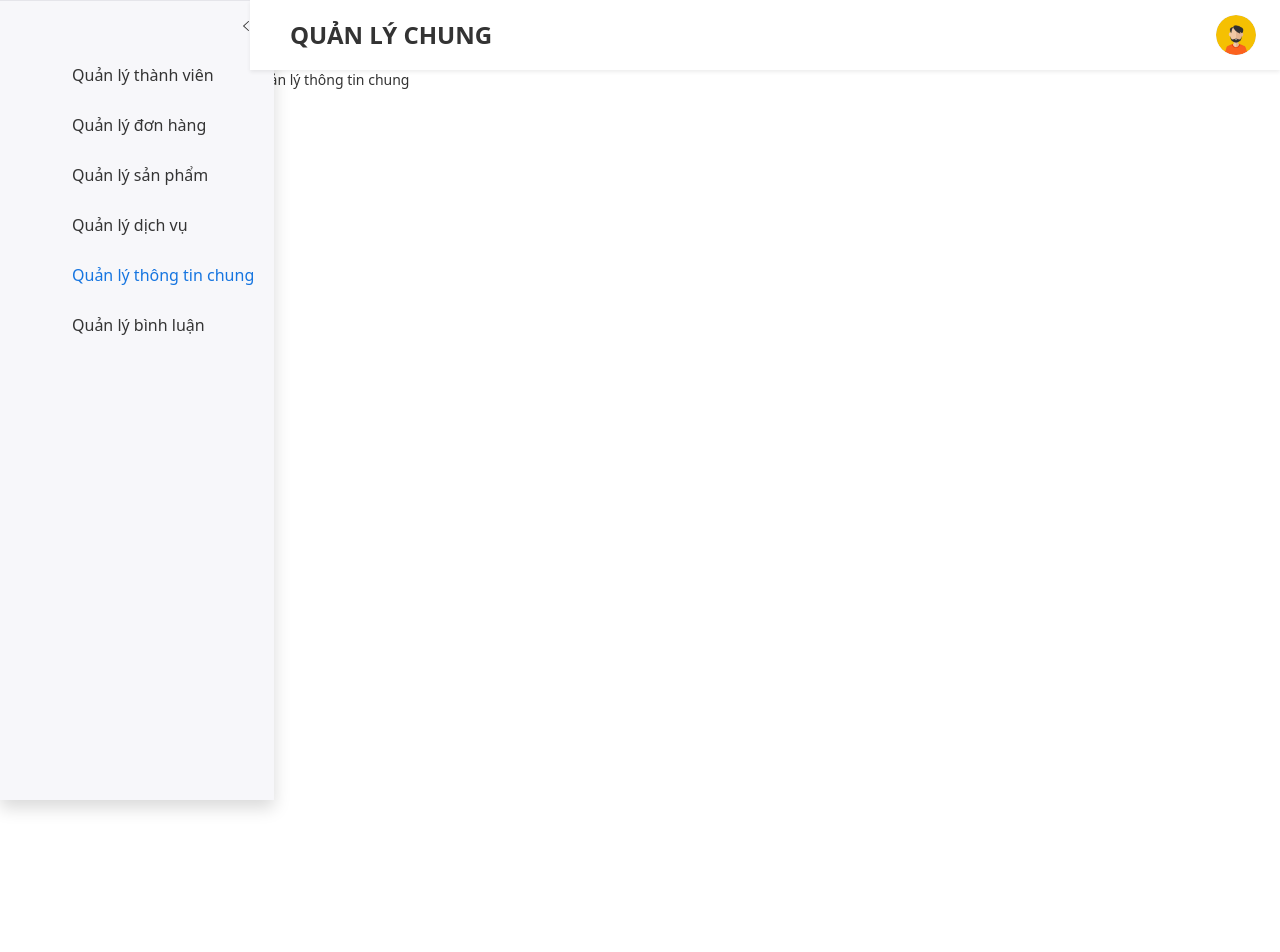
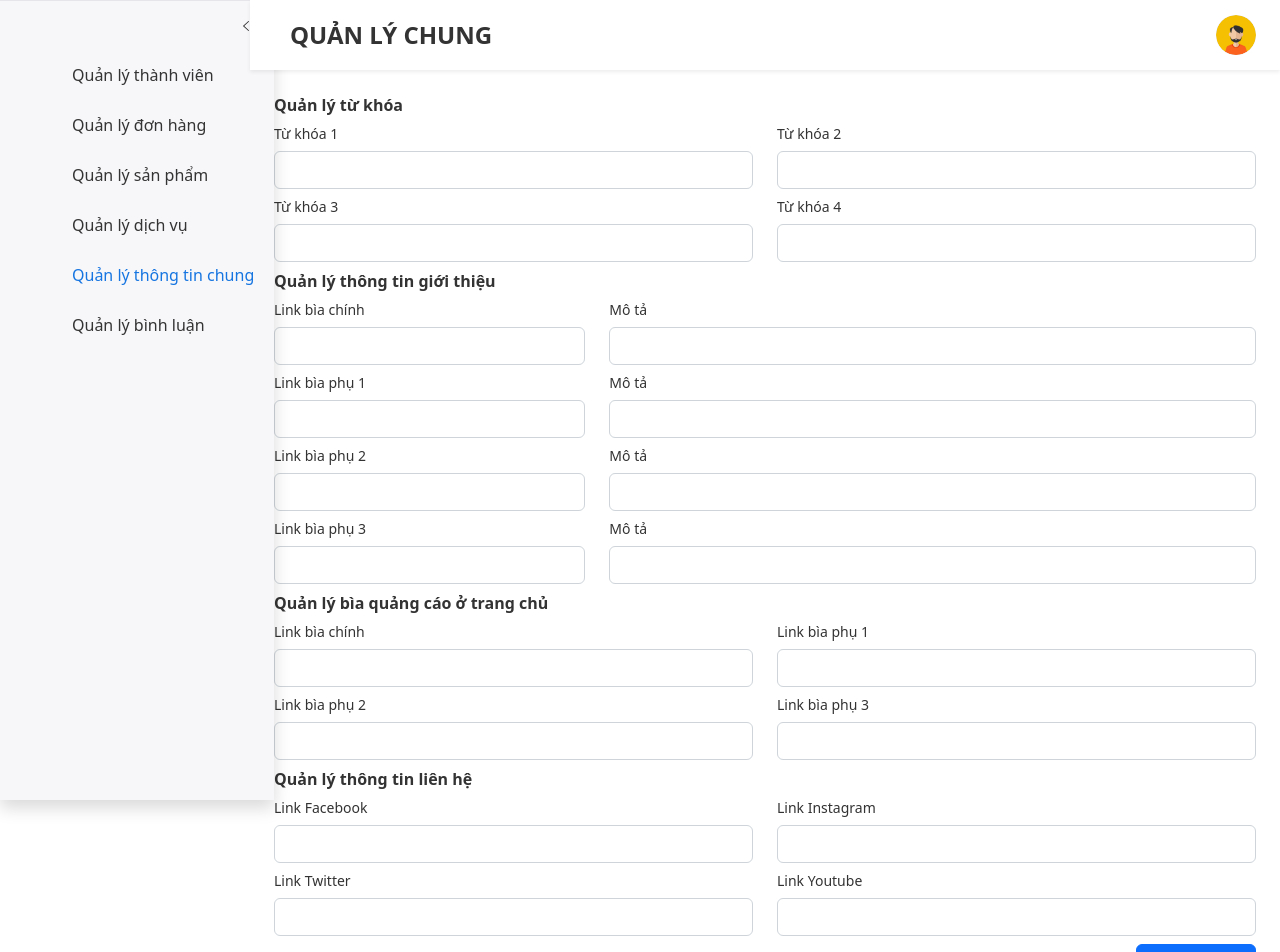
Before and after one commit to kieukhanhquan/computer_app, a React (Create React App) app in the folder Admin/: page /infor in a window 1280 px wide. Shown: the top 952 px of the page. Before the commit the page ends 800 px from the top, so only its background shows below. Built offline with nearby package versions, Linux system fonts and the light colour scheme; some icons are missing.

Commit message:
Implement UI for information management page

```diff
--- /dev/null
+++ b/Admin/src/Pages/Infor/confirm.js
@@ -0,0 +1,21 @@
+import { AiOutlineCheckCircle } from 'react-icons/ai'
+const confirmChange = () => {
+    return (
+        <div className="modal fade" id="confirm" tabIndex="-1" role="dialog" aria-hidden="true">
+            <div className="modal-dialog modal-dialog-centered" role="document">
+                <div className="modal-content" style={{ width: "400px", height: "350px" }}>
+                    <div className="modal-body d-flex flex-column justify-content-around align-items-center">
+                        <h4 className="text-center">Xác nhận thay đổi trang thông tin quản lý</h4>
+                        <AiOutlineCheckCircle size={125}  style={{ color: "#0d6efd" }}/>
+                        <p className='display-8 text-center'>Bạn sẽ không được hoàn tác</p>
+                    </div>
+                    <div className="modal-footer d-flex justify-content-around">
+                        <button type="button" className="btn btn-secondary" data-bs-dismiss="modal">Hủy</button>
+                        <button type="button" className="btn btn-primary" data-bs-dismiss="modal">Xóa</button>
+                    </div>
+                </div>
+            </div>
+        </div>
+    )
+}
+export default confirmChange
--- a/Admin/src/Pages/Infor/index.js
+++ b/Admin/src/Pages/Infor/index.js
@@ -1,9 +1,129 @@
+import { Fragment } from 'react';
+import confirmChange from './confirm'
 function Infor() {
-    return (
-      <div>
-        Quản lý thông tin chung
+  return (
+    <Fragment>
+      <div className="container-fluid d-flex flex-column p-4 justify-content-center w-100 gap-2">
+        <form>
+          {confirmChange()}
+          <h6>Quản lý từ khóa</h6>
+          <div className="row d-flex flex-sm-row flex-column">
+            <div className="form-group col">
+              <label htmlFor="k_1" className="col-form-label">Từ khóa 1</label>
+              <input type="text" className="form-control" id="k_1" />
+            </div>
+            <div className="form-group col">
+              <label htmlFor="k_2" className="col-form-label">Từ khóa 2</label>
+              <input type="text" className="form-control" id="k_2" />
+            </div>
+          </div>
+          <div className="row d-flex flex-sm-row flex-column">
+            <div className="form-group col">
+              <label htmlFor="k_3" className="col-form-label">Từ khóa 3</label>
+              <input type="text" className="form-control" id="k_3" />
+            </div>
+
+            <div className="form-group col">
+              <label htmlFor="k_4" className="col-form-label">Từ khóa 4</label>
+              <input type="text" className="form-control" id="k_4" />
+            </div>
+          </div>
+          <h6 className='pt-2'>Quản lý thông tin giới thiệu</h6>
+          <div className="row d-flex flex-sm-row flex-column">
+            <div className="form-group col-sm-4 col">
+              <label htmlFor="cover_link" className="col-form-label">Link bìa chính</label>
+              <input type="text" className="form-control" id="cover_link" />
+            </div>
+
+            <div className="form-group col-sm-8 col">
+              <label htmlFor="cover_desc" className="col-form-label">Mô tả</label>
+              <input type="text" className="form-control" id="cover_desc" />
+            </div>
+          </div>
+          <div className="row d-flex flex-sm-row flex-column">
+            <div className="form-group col-sm-4 col">
+              <label htmlFor="c_1_link" className="col-form-label">Link bìa phụ 1</label>
+              <input type="text" className="form-control" id="c_1_link" />
+            </div>
+            <div className="form-group col-sm-8 col">
+              <label htmlFor="c_1_desc" className="col-form-label">Mô tả</label>
+              <input type="text" className="form-control" id="c_1_desc" />
+            </div>
+          </div>
+          <div className="row d-flex flex-sm-row flex-column">
+            <div className="form-group col-sm-4 col">
+              <label htmlFor="c_2_link" className="col-form-label">Link bìa phụ 2</label>
+              <input type="text" className="form-control" id="c_2_link" />
+            </div>
+
+            <div className="form-group col-sm-8 col">
+              <label htmlFor="c_2_desc" className="col-form-label">Mô tả</label>
+              <input type="text" className="form-control" id="c_2_desc" />
+            </div>
+          </div>
+          <div className="row d-flex flex-sm-row flex-column">
+            <div className="form-group col-sm-4 col">
+              <label htmlFor="c_3_link" className="col-form-label">Link bìa phụ 3</label>
+              <input type="text" className="form-control" id="c_3_link" />
+            </div>
+
+            <div className="form-group col-sm-8 col">
+              <label htmlFor="c_3_desc" className="col-form-label">Mô tả</label>
+              <input type="text" className="form-control" id="c_3_desc" />
+            </div>
+          </div>
+          <h6 className='pt-2'>Quản lý bìa quảng cáo ở trang chủ</h6>
+          <div className="row d-flex flex-sm-row flex-column">
+            <div className="form-group col">
+              <label htmlFor="ad_cover" className="col-form-label">Link bìa chính</label>
+              <input type="text" className="form-control" id="ad_cover" />
+            </div>
+            <div className="form-group col">
+              <label htmlFor="ad_1" className="col-form-label">Link bìa phụ 1</label>
+              <input type="text" className="form-control" id="ad_1" />
+            </div>
+          </div>
+          <div className="row d-flex flex-sm-row flex-column">
+            <div className="form-group col">
+              <label htmlFor="ad_2" className="col-form-label">Link bìa phụ 2</label>
+              <input type="text" className="form-control" id="ad_2" />
+            </div>
+
+            <div className="form-group col">
+              <label htmlFor="ad_3" className="col-form-label">Link bìa phụ 3</label>
+              <input type="text" className="form-control" id="ad_3" />
+            </div>
+          </div>
+          <h6 className='pt-2'>Quản lý thông tin liên hệ</h6>
+          <div className="row d-flex flex-sm-row flex-column">
+            <div className="form-group col">
+              <label htmlFor="fb" className="col-form-label">Link Facebook</label>
+              <input type="text" className="form-control" id="fb" />
+            </div>
+            <div className="form-group col">
+              <label htmlFor="ig" className="col-form-label">Link Instagram</label>
+              <input type="text" className="form-control" id="ig" />
+            </div>
+          </div>
+          <div className="row d-flex flex-sm-row flex-column">
+            <div className="form-group col">
+              <label htmlFor="tw" className="col-form-label">Link Twitter</label>
+              <input type="text" className="form-control" id="tw" />
+            </div>
+
+            <div className="form-group col">
+              <label htmlFor="yt" className="col-form-label">Link Youtube</label>
+              <input type="text" className="form-control" id="yt" />
+            </div>
+          </div>
+          <div className='form-group pt-2 d-flex justify-content-end'>
+            <button type="button" className="btn btn-primary" data-bs-toggle="modal" data-bs-target="#confirm">Lưu thay đổi</button>
+          </div>
+        </form>
       </div>
-    );
-  }
+    </Fragment>
 
-  export default Infor;
+  );
+}
+
+export default Infor;
```
